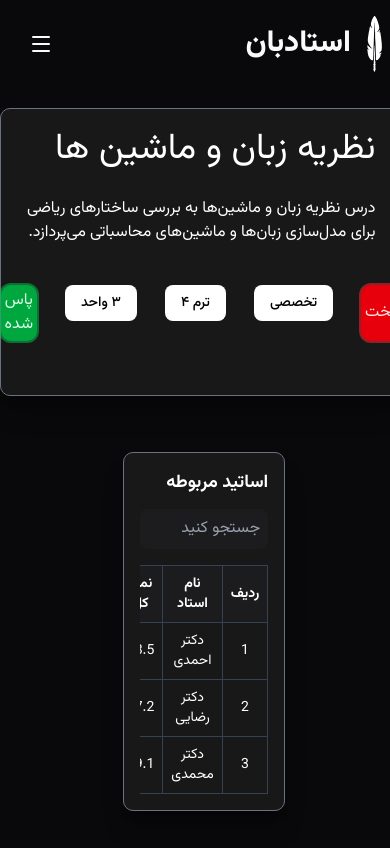
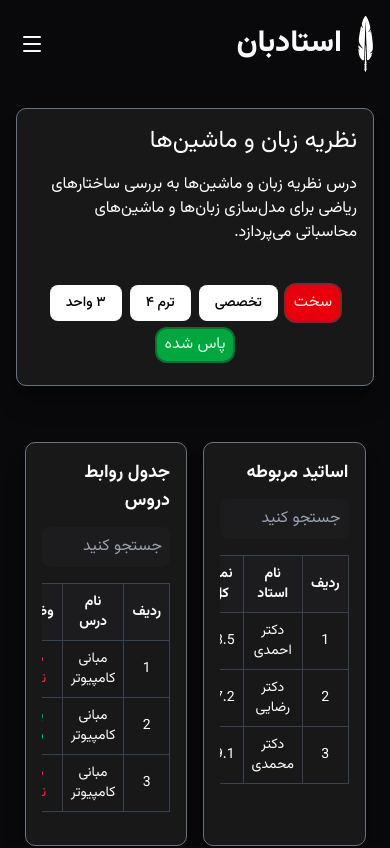
Before and after one commit to ostadbun/Client, a Next.js app: page /subjects in a window 390 px wide. Shown: the top 848 px of the page. Built offline with nearby package versions, Linux system fonts and the light colour scheme.

Commit message:
style: make subject root responsive

```diff
--- a/src/app/layout.tsx
+++ b/src/app/layout.tsx
@@ -1,8 +1,8 @@
+
 import type { Metadata } from "next";
 import { Vazirmatn } from "next/font/google";
 import "./globals.css";
 import { ThemeProvider } from "@/components/theme-provider";
-import Navbar from "./components/navbar";
 import LayoutClient from "./LayoutClient";
 
 const vazirmatn = Vazirmatn({
--- a/src/app/subjects/CourseInfo.tsx
+++ b/src/app/subjects/CourseInfo.tsx
@@ -1,31 +1,55 @@
-"use client"
-import { Button } from '@/components/ui/button';
+
+"use client";
+import { Button } from "@/components/ui/button";
 
 const CourseInfo = () => {
     return (
-        <div className='pt-5'>
-            <div className='w-auto h-72 shadow-xl/30 bg-[#181818] border border-gray-500
- rounded-lg'>
-                <h1 className='text-4xl pr-8 pt-5 text-white'>
-                    نظریه زبان و ماشین ها
+        <div className="pt-5 px-4">
+            <div
+                className="
+                    min-h-64
+                    w-full
+                    max-w-md
+                    mx-auto
+                    shadow-xl/30
+                    bg-[#181818]
+                    border
+                    border-gray-500
+                    rounded-lg
+                "
+            >
+                <h1 className="text-2xl sm:text-3xl lg:text-4xl p-4 sm:p-6 text-white">
+                    نظریه زبان و ماشین‌ها
                 </h1>
-                <p className='pt-7 pl-5 pr-8 text-white'>
+
+                <p className="px-4 pb-4 sm:px-6 sm:pb-6 text-white">
                     درس نظریه زبان و ماشین‌ها به بررسی ساختارهای ریاضی برای مدل‌سازی زبان‌ها و ماشین‌های محاسباتی می‌پردازد.
                 </p>
-                <div className='flex justify-center pt-10 gap-7'>
-                    <button className='bg-red-600 text-red-100 rounded-lg p-1 ring-2 ring-red-500/50'>
+
+                <div className="flex flex-wrap justify-center gap-2 sm:gap-3 pt-6 pb-6">
+                    <button className="bg-red-600 text-red-100 rounded-lg px-2 py-1 ring-2 ring-red-500/50 whitespace-nowrap">
                         سخت
                     </button>
-                    <Button className='bg-white text-black'>تخصصی</Button>
-                    <Button className='bg-white text-black'>ترم ۴</Button>
-                    <Button className='bg-white text-black'>۳ واحد</Button>
-                    <button className='bg-green-600 text-green-100 rounded-lg p-1 ring-2 ring-green-500/50'>
+
+                    <Button className="bg-white text-black whitespace-nowrap">
+                        تخصصی
+                    </Button>
+
+                    <Button className="bg-white text-black whitespace-nowrap">
+                        ترم ۴
+                    </Button>
+
+                    <Button className="bg-white text-black whitespace-nowrap">
+                        ۳ واحد
+                    </Button>
+
+                    <button className="bg-green-600 text-green-100 rounded-lg px-2 py-1 ring-2 ring-green-500/50 whitespace-nowrap">
                         پاس شده
                     </button>
                 </div>
             </div>
         </div>
     );
-}
+};
 
 export default CourseInfo;
--- a/src/app/subjects/RelevantCourses.tsx
+++ b/src/app/subjects/RelevantCourses.tsx
@@ -20,7 +20,7 @@ const RelevantCourses = () => {
       />
 
       <div className="overflow-x-auto">
-        <table className="w-full border-collapse text-center text-sm text-white">
+        <table className="w-full mb-[2vh] border-collapse text-center text-sm text-white">
 
           <thead className="bg-[#1c1c1e]">
             <tr>
--- a/src/app/subjects/page.tsx
+++ b/src/app/subjects/page.tsx
@@ -5,7 +5,7 @@ import Votes from "../professors/Votes";
 
 const Subjects = () => {
     return (
-        <div className="flex flex-wrap justify-center gap-x-20 gap-y-14">
+        <div className="flex flex-wrap justify-center gap-x-4 gap-y-14 lg:px-0 md:gap-x-20">
             <CourseInfo/>
             <RelevantProfessors/>
             <RelevantCourses/>
```
